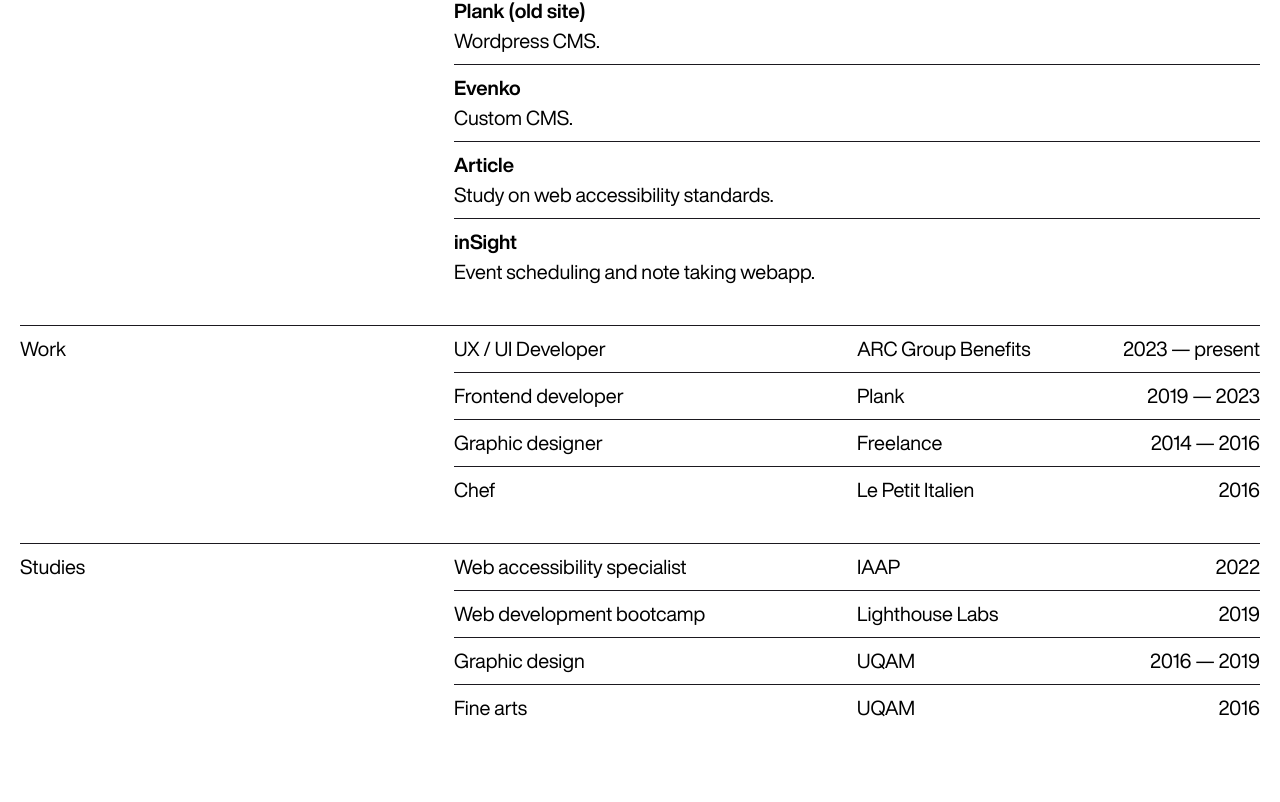
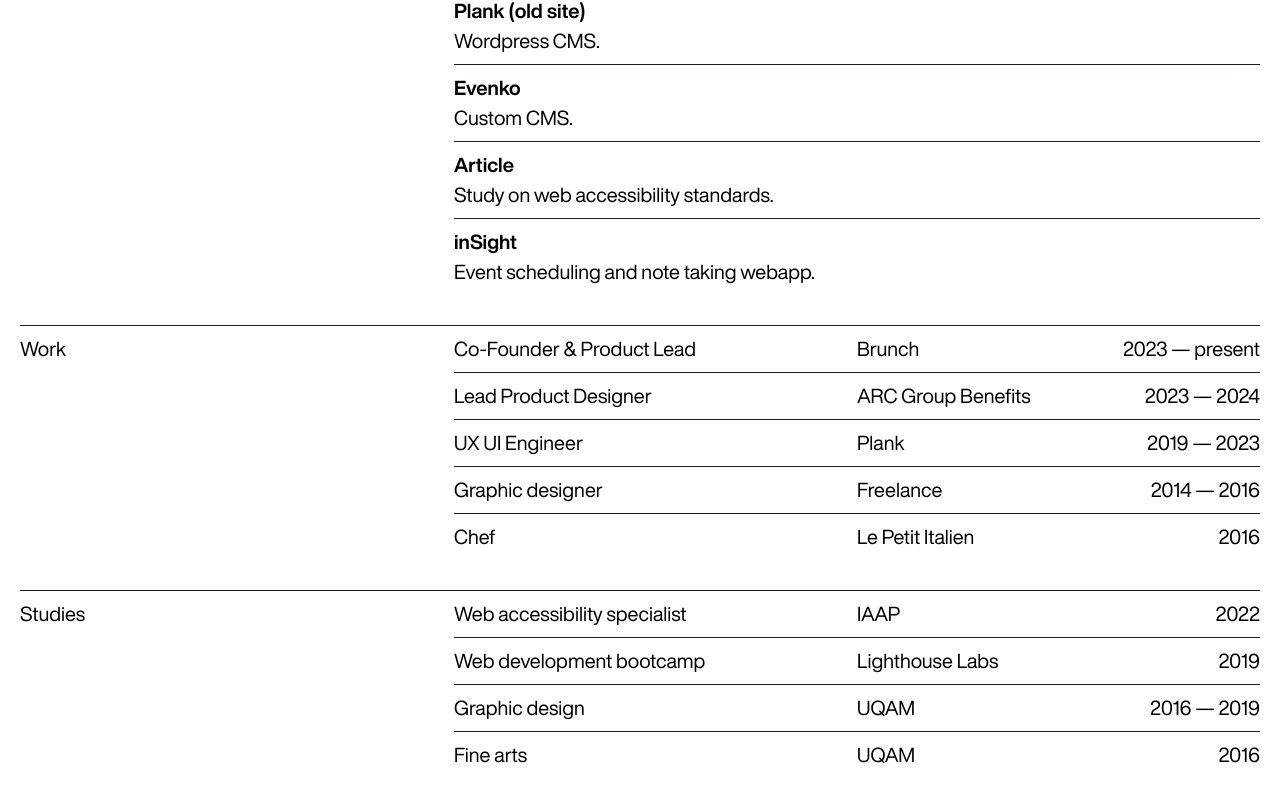
Before and after one commit to olicarignan/olivier-carignan, a Next.js app: page / in a window 1280 px wide. Shown: the part 979-1781 px from the top of the page. Built offline with nearby package versions, Linux system fonts and the light colour scheme.

Commit message:
update jobs

```diff
--- a/translations/jobs.js
+++ b/translations/jobs.js
@@ -1,12 +1,17 @@
 const jobs = {
     en: [
         {
-            position: "UX / UI Developer",
-            job: "ARC Group Benefits",
+            position: "Co-Founder & Product Lead",
+            job: "Brunch",
             time: "2023 — present"
         },
         {
-            position: "Frontend developer",
+            position: "Lead Product Designer",
+            job: "ARC Group Benefits",
+            time: "2023 — 2024"
+        },
+        {
+            position: "UX UI Engineer",
             job: "Plank",
             time: "2019 — 2023"
         },
@@ -23,12 +28,17 @@
     ],
     fr: [
         {
-            position: "Développeur UX / UI",
-            job: "ARC Group Benefits",
+            position: "Co-Fondateur & Responsable Produit",
+            job: "Brunch",
             time: "2023 — présent"
         },
         {
-            position: "Développeur Frontend",
+            position: "Designer Produit Senior",
+            job: "ARC Group Benefits",
+            time: "2023 — 2024"
+        },
+        {
+            position: "Ingénieur UX UI",
             job: "Plank",
             time: "2019 — 2023"
         },
```
